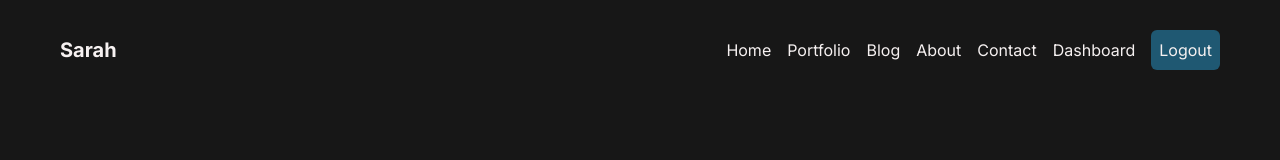
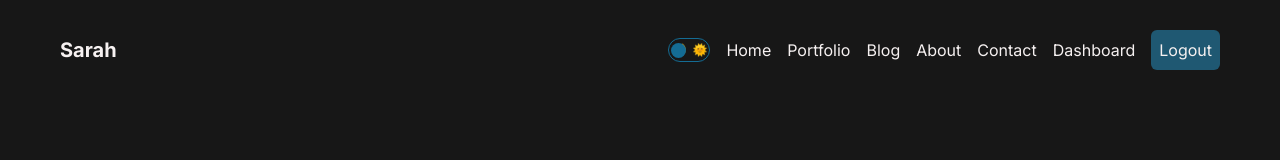
Before and after one commit to NMY0d4/Sarah_portefolio, a Next.js app: page / in a window 1280 px wide. Shown: the top 160 px of the page. Built offline with nearby package versions, Linux system fonts and the light colour scheme.

Commit message:
start create context for theme dark/light

```diff
--- /dev/null
+++ b/context/ThemeContext.js
@@ -0,0 +1,5 @@
+'use client';
+
+import { createContext } from 'react';
+
+export const ThemeContext = createContext();
--- /dev/null
+++ b/src/components/darkModeToggle/DarkModeToggle.jsx
@@ -0,0 +1,17 @@
+import React from 'react';
+
+const DarkModeToggle = () => {
+  const mode = 'light';
+  return (
+    <div className='relative flex justify-between items-center p-[2px] w-[42px] h-[24px] border-[1.5px] border-primary rounded-full'>
+      <div className='text-[12px]'>🌙</div>
+      <div className='text-[12px]'>🌞</div>
+      <div
+        className='w-[15px] h-[15px] bg-primary rounded-full absolute cursor-pointer'
+        style={mode === 'light' ? { left: '2px' } : { right: '2px' }}
+      />
+    </div>
+  );
+};
+
+export default DarkModeToggle;
--- a/src/components/navbar/Navbar.jsx
+++ b/src/components/navbar/Navbar.jsx
@@ -1,6 +1,7 @@
 'use client';
 import Link from 'next/link';
 import React from 'react';
+import DarkModeToggle from '../darkModeToggle/DarkModeToggle';
 
 const links = [
   {
@@ -42,6 +43,7 @@ const Navbar = () => {
         Sarah
       </Link>
       <div className='flex items-center gap-4'>
+        <DarkModeToggle />
         {links.map((link) => (
           <Link href={link.url} key={link.id}>
             {link.title}
```
